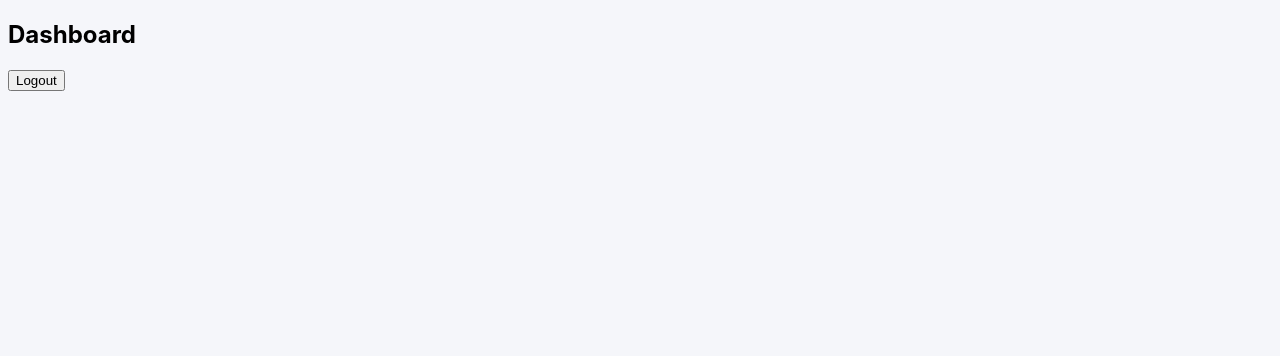
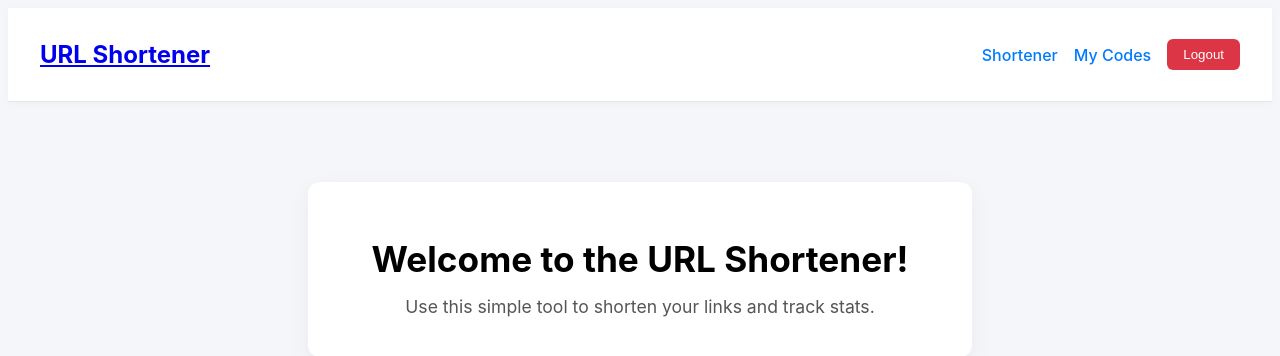
Before and after one commit to NANB-an/FE-Url-shortener, a React (Vite) app: page /dashboard in a window 1280 px wide. Shown: the top 356 px of the page. Built offline with nearby package versions, Linux system fonts and the light colour scheme; no server answers; sample sign-in values are in the browser's storage.

Commit message:
fix routes added dashboard fix header added toast

```diff
--- a/src/App.jsx
+++ b/src/App.jsx
@@ -9,12 +9,15 @@ import ProtectedRoute from './components/ProtectedRoute';
 import Shortener from './components/Shortener';
 import GetCodes from './pages/GetCodes';
 import StatsPage from './pages/StatsPage';
+import { ToastContainer } from 'react-toastify';
+import 'react-toastify/dist/ReactToastify.css';
 
 function App() {
   return (
     <BrowserRouter>
       <Routes>
         {/* Public Routes */}
+        <Route path="/" element={<Dashboard />} />
         <Route path="/login" element={<Login />} />
         <Route path="/register" element={<Register />} />
 
@@ -52,6 +55,7 @@ function App() {
           }
         />
       </Routes>
+      <ToastContainer />
     </BrowserRouter>
   );
 }
--- a/src/components/Header.jsx
+++ b/src/components/Header.jsx
@@ -1,6 +1,6 @@
 // src/components/Header.js
 
-import React from 'react';
+import React, { useState, useEffect } from 'react';
 import { auth } from '../firebase';
 import Logout from '../pages/Logout';
 import { Link, useLocation } from 'react-router-dom';
@@ -8,26 +8,45 @@ import '../styles/Header.css';
 
 const Header = () => {
   const location = useLocation();
+  const [user, setUser] = useState(null);
 
-  // These routes should NOT show header (like /login, /register)
+  // Update user state on auth changes
+  useEffect(() => {
+    const unsubscribe = auth.onAuthStateChanged((currentUser) => {
+      setUser(currentUser);
+    });
+    return () => unsubscribe();
+  }, []);
+
+  // Routes where header should be hidden
   const hiddenPaths = ['/login', '/register'];
 
   if (hiddenPaths.includes(location.pathname)) {
-    return null; // Don't render header
+    return null; // Hide header on /login & /register
   }
 
   return (
     <header className="app-header">
-      <h1 className="app-title">URL Shortener</h1>
+      <h1 className="app-title">
+        <Link to="/">URL Shortener</Link>
+      </h1>
+
       <nav className="nav-links">
+        {user ? (
+          <>
             {location.pathname !== '/shortener' && (
               <Link to="/shortener" className="nav-link">Shortener</Link>
             )}
             {location.pathname !== '/getcodes' && (
               <Link to="/getcodes" className="nav-link">My Codes</Link>
             )}
-        {auth.currentUser && (
             <button onClick={Logout} className="logout-btn">Logout</button>
+          </>
+        ) : (
+          <>
+            <Link to="/login" className="nav-link">Login</Link>
+            <Link to="/register" className="nav-link">Register</Link>
+          </>
         )}
       </nav>
     </header>
--- a/src/components/ProtectedRoute.jsx
+++ b/src/components/ProtectedRoute.jsx
@@ -7,7 +7,7 @@ const ProtectedRoute = ({ children }) => {
 
   if (loading) return <p>Loading...</p>;
 
-  return user ? children : <Navigate to="/login" />;
+  return user ? children : <Navigate to="/" />;
 };
 
 export default ProtectedRoute;
--- a/src/pages/Dashboard.jsx
+++ b/src/pages/Dashboard.jsx
@@ -1,22 +1,18 @@
 import React from 'react';
-import API from '../api/axios';
+import Header from '../components/Header'; // ✅ Add Header
+import '../styles/Dashboard.css';
 
-export default function Dashboard() {
-  const logout = async () => {
-    try {
-      await API.post('/logout');
-      localStorage.removeItem('token');
-      alert('Logged out');
-      window.location.href = '/login';
-    } catch (err) {
-      alert('Logout failed');
-    }
-  };
+const Dashboard = () => {
+  return (
+    <>
+      <Header /> {/* ✅ Include header */}
+      <div className="dashboard-container">
+        <h1>Welcome to the URL Shortener!</h1>
+        <p>Use this simple tool to shorten your links and track stats.</p>
 
-  return (
-    <div>
-      <h2>Dashboard</h2>
-      <button onClick={logout}>Logout</button>
-    </div>
+      </div>
+    </>
   );
-}
+};
+
+export default Dashboard;
--- a/src/pages/GetCodes.jsx
+++ b/src/pages/GetCodes.jsx
@@ -7,6 +7,7 @@ import { QRCodeSVG } from 'qrcode.react';
 import { toast, ToastContainer } from 'react-toastify';
 import 'react-toastify/dist/ReactToastify.css';
 import '../styles/GetCodes.css';
+import { showSuccess, showError } from "../utils/toast";
 
 const GetCodes = () => {
   const [codes, setCodes] = useState([]);
@@ -29,6 +30,7 @@ const GetCodes = () => {
           window.location.href = '/login';
         } else {
           setError(err.response?.data?.message || 'Network error');
+
         }
       } finally {
         setLoading(false);
@@ -40,9 +42,9 @@ const GetCodes = () => {
 
   const handleCopy = (url) => {
   navigator.clipboard.writeText(url).then(() => {
-    toast.success('Short link copied to clipboard!');
+    showSuccess('Short link copied to clipboard!');
   }).catch(err => {
-    toast.error('Failed to copy link.');
+    showError('Failed to copy link.');
     console.error(err);
   });
 };
@@ -103,7 +105,7 @@ const GetCodes = () => {
           <p className="codes-status">No codes found.</p>
         )}
       </div>
-      <ToastContainer position="top-right" autoClose={2000} />
+
     </>
   );
 };
--- a/src/pages/Login.jsx
+++ b/src/pages/Login.jsx
@@ -22,7 +22,7 @@ const Login = () => {
         {},
         { headers: { Authorization: `Bearer ${idToken}` } }
       );
-      navigate("/shortener");
+      navigate("/");
     } catch (error) {
       console.error("Email/Password Login failed:", error.message);
     }
@@ -38,7 +38,7 @@ const Login = () => {
         {},
         { headers: { Authorization: `Bearer ${idToken}` } }
       );
-      navigate("/shortener");
+      navigate("/");
     } catch (error) {
       console.error("Google Sign-In failed:", error.message);
     }
@@ -67,11 +67,11 @@ const Login = () => {
       <hr className="login-separator" />
 
       <button onClick={handleGoogleLogin} className="google-btn">
-        Sign in with Google
+        Sign in/Register with Google
       </button>
 
       <p className="register-link">
-        Don’t have an account? <Link to="/register">Register here</Link>
+        Don’t have an account? <Link to="/register">Register Email here</Link>
       </p>
     </div>
   );
--- a/src/pages/Logout.jsx
+++ b/src/pages/Logout.jsx
@@ -1,13 +1,16 @@
-import React from "react";
-import Logout from "../pages/Logout";
-import "../styles/Logout.css";
+import { signOut } from "firebase/auth";
+import { auth } from "../firebase";
+import { showSuccess, showError } from "../utils/toast";
 
-const LogoutPage = () => {
-  return (
-    <button className="logout-btn" onClick={Logout}>
-      Logout
-    </button>
-  );
+const Logout = async () => {
+  try {
+    await signOut(auth);
+    showSuccess('Logged out!');
+    localStorage.removeItem('token');
+
+  } catch (err) {
+    showError('Logout failed');
+  }
 };
 
-export default LogoutPage;
+export default Logout;
--- /dev/null
+++ b/src/styles/Dashboard.css
@@ -0,0 +1,20 @@
+.dashboard-container {
+  max-width: 600px;
+  margin: 5rem auto;
+  padding: 2rem;
+  background: #ffffff;
+  border-radius: 12px;
+  box-shadow: 0 8px 24px rgba(0, 0, 0, 0.05);
+  text-align: center;
+}
+
+.dashboard-container h1 {
+  font-size: 2.2rem;
+  margin-bottom: 1rem;
+}
+
+.dashboard-container p {
+  font-size: 1.1rem;
+  color: #555;
+  margin: 0.5rem 0;
+}
--- /dev/null
+++ b/src/utils/toast.js
@@ -0,0 +1,13 @@
+import { toast } from 'react-toastify';
+
+export const showSuccess = (msg) =>
+  toast.success(msg, {
+    position: 'top-right',
+    autoClose: 3000,
+  });
+
+export const showError = (msg) =>
+  toast.error(msg, {
+    position: 'top-right',
+    autoClose: 3000,
+  });
```
Also changed, not shown: src/styles/Header.css (line endings or trailing spaces). Lines whose indentation alone changed are shown as unchanged.
